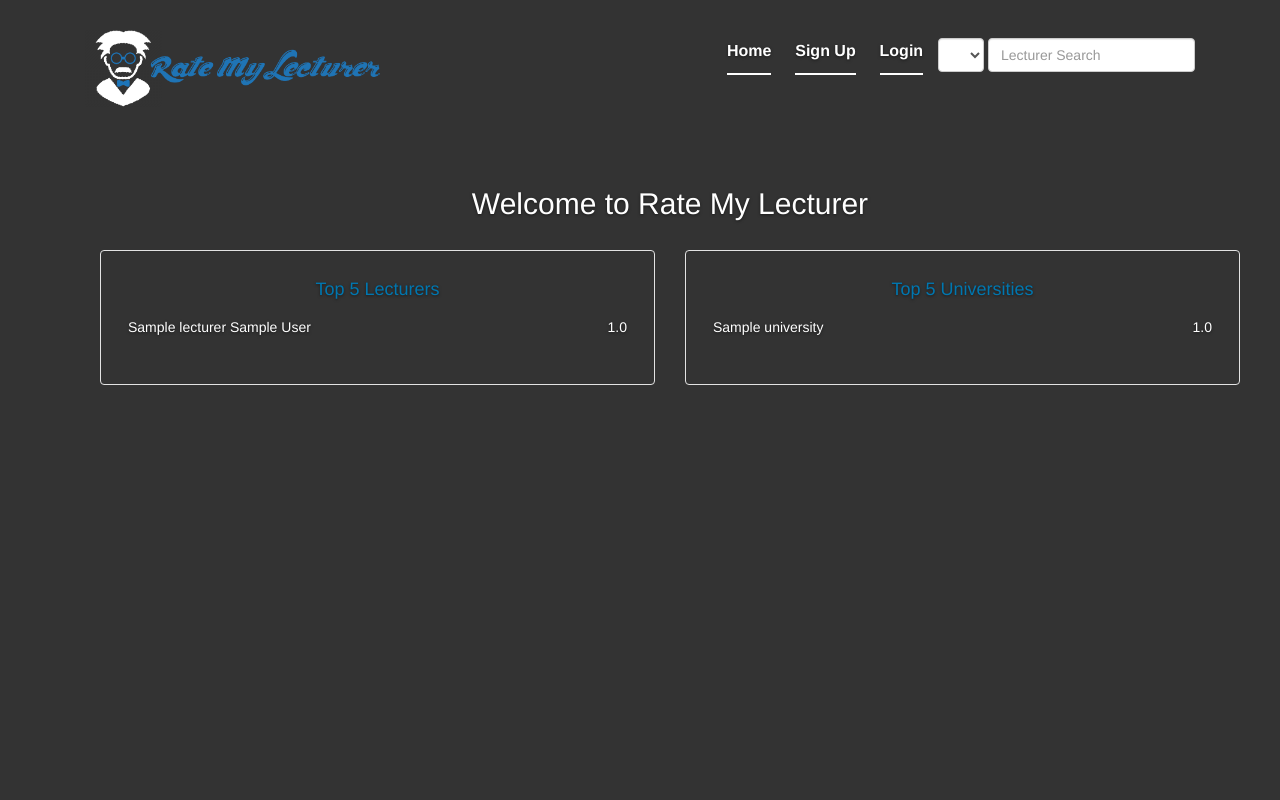
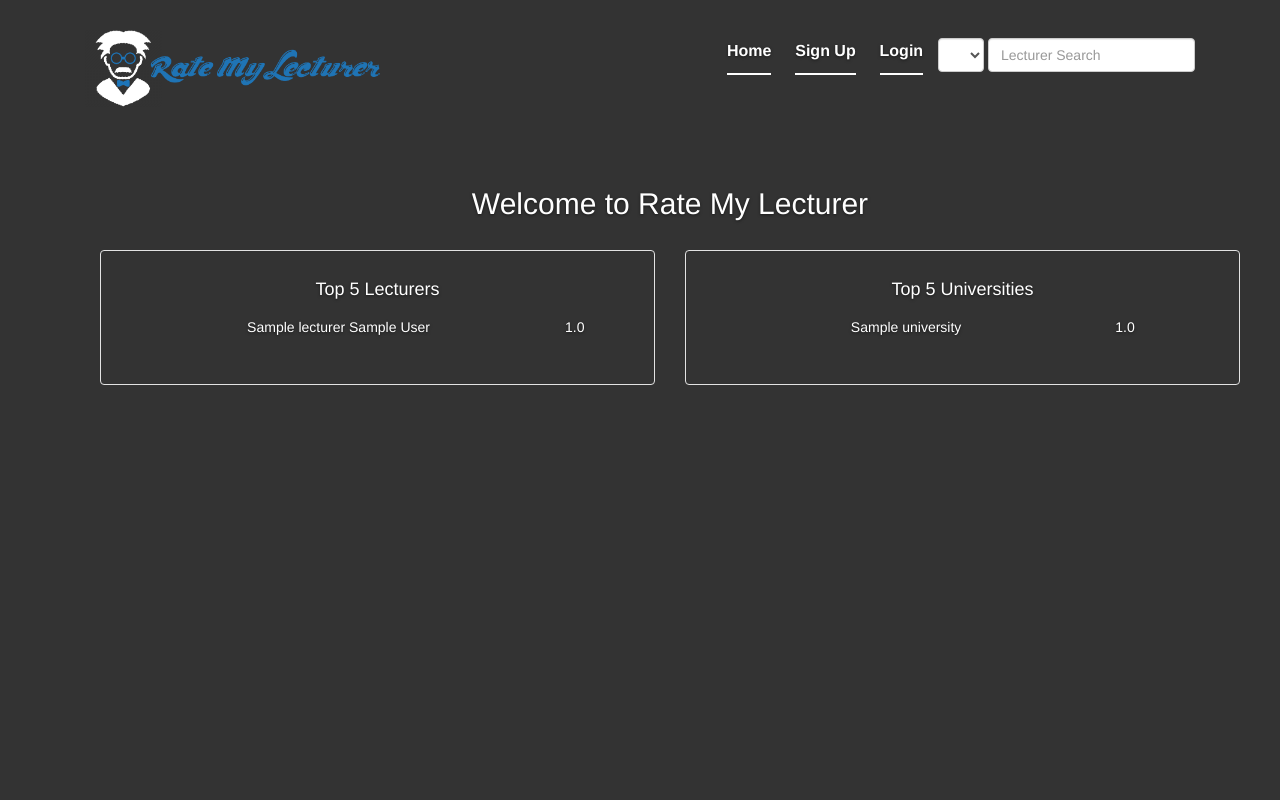
Before and after one commit to DevdudeSami/RateMyLecturer, a Django app: page / in a window 1280 px wide. Run offline with Django 3.2, Linux system fonts and the light colour scheme; tables that the repository leaves empty hold one stand-in row (values such as "Sample post"); lists and menus that the app fills with data are empty; some libraries are stand-ins or nearby versions.

Commit message:
hide yo kids hide yo wife

```diff
--- a/lecturer/templates/lecturer/universityPage.html
+++ b/lecturer/templates/lecturer/universityPage.html
@@ -17,7 +17,7 @@
 			<table class="table table-hover">
 			{% for lecturer in department.get_lecturers %}
 				<tr>
-					<td class="text-center"><a href="/lecturer/{{lecturer.id}}"> {{lecturer.title}} {{lecturer.first_name}} {{lecturer.last_name}} </a></td>
+					<td class="text-left"><a href="/lecturer/{{lecturer.id}}"> {{lecturer.title}} {{lecturer.first_name}} {{lecturer.last_name}} </a></td>
 					<td class="text-right"> {{lecturer.get_rating}} </td>
 				</tr>
 			{% endfor %}
--- a/main/templates/main/index.html
+++ b/main/templates/main/index.html
@@ -1,22 +1,26 @@
 {% extends 'main/base.html' %}
+
+{% block title_block %}
+    Welcome to Rate My Lecturer
+{% endblock %}
 
 {% block body_block %}
 
     {% if user.is_authenticated %}
 		<h2 class="text-center">Hello {{ user.username }}, Welcome to Rate My Lecturer</h2> <br>
 	{% else %}
-            <h2 class="text-center">Welcome to Rate My Lecturer</h2><br>
+		<h2 class="text-center">Welcome to Rate My Lecturer</h2> <br>
     {% endif %}
+
 	<div class="row">
 		<div class="col-lg-6 col-md-6 col-sm-12 col-xs-12">
 			<div class="well">
-                <font color="#0077b0"><h4 class="text-center"> Top 5 Lecturers </h4></font>
-				<table class="table text-left table-hover">
+				<h4 class="text-center"> Top 5 Lecturers </h4>
+				<table class="table table-hover">
                     {% for lecturer in lecturers %}
                     <tr>
-
-                        <td class="text-left"><a id="link" href="/lecturer/{{lecturer.id}}">{{lecturer.title}} {{lecturer.first_name}} {{lecturer.last_name}}</a></td>
-						<td class="text-right"> {{lecturer.get_rating}} </td>
+						<td class="text-center"><a id="link" href="/lecturer/{{lecturer.id}}">{{lecturer.title}} {{lecturer.first_name}} {{lecturer.last_name}}</a></td>
+						<td class="text-left"> {{lecturer.get_rating}} </td>
 					</tr>
                     {% endfor %}
 				</table>
@@ -24,12 +28,12 @@
 		</div>
 		<div class="col-lg-6 col-md-6 col-sm-12 col-xs-12">
 			<div class="well">
-                <font color="#0077b0"><h4 class="text-center"> Top 5 Universities </h4></font>
-				<table class="table  table-hover">
+				<h4 class="text-center"> Top 5 Universities </h4>
+				<table class="table table-hover">
                     {% for university in universities %}
 					<tr>
-						<td class="text-left"><a id="link" href="/lecturer/universityPage/{{university.id}}">{{university.name}}</a></td>
-						<td class="text-right"> {{university.get_rating}} </td>
+						<td class="text-center"><a id="link" href="/lecturer/universityPage/{{university.id}}">{{university.name}}</a></td>
+						<td class="text-left"> {{university.get_rating}} </td>
 					</tr>
                     {% endfor %}
 				</table>
```
Lines whose indentation alone changed are shown as unchanged.
